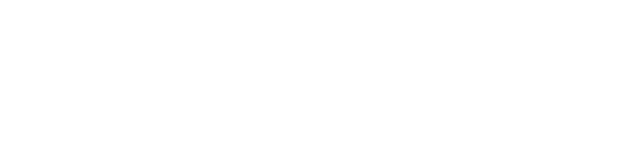
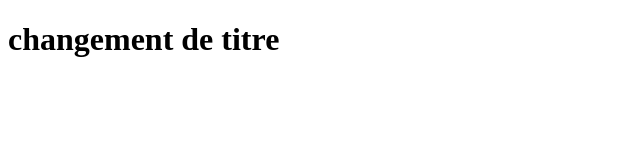
Before and after one commit to Alexandre151202/premier-repo, a plain HTML site: page index.html in a window 1280 px wide. Shown: the whole page, without its empty margins (0-640 px from the left). Drawn offline with Linux system fonts and the light colour scheme.

Commit message:
Update index.html

```diff
--- a/index.html
+++ b/index.html
@@ -2,5 +2,10 @@
 <html lang="fr">
 <head>
   <title>NewTitle</title>
+ <head>
+   <body>
+     <h1>changement de titre<h1>
 
-  <head>
+
+
+   </body
```
